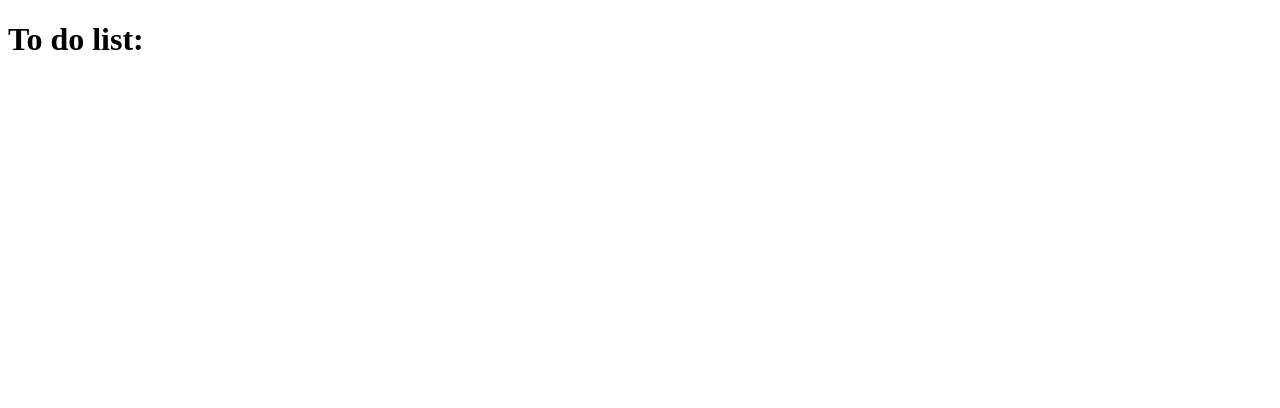
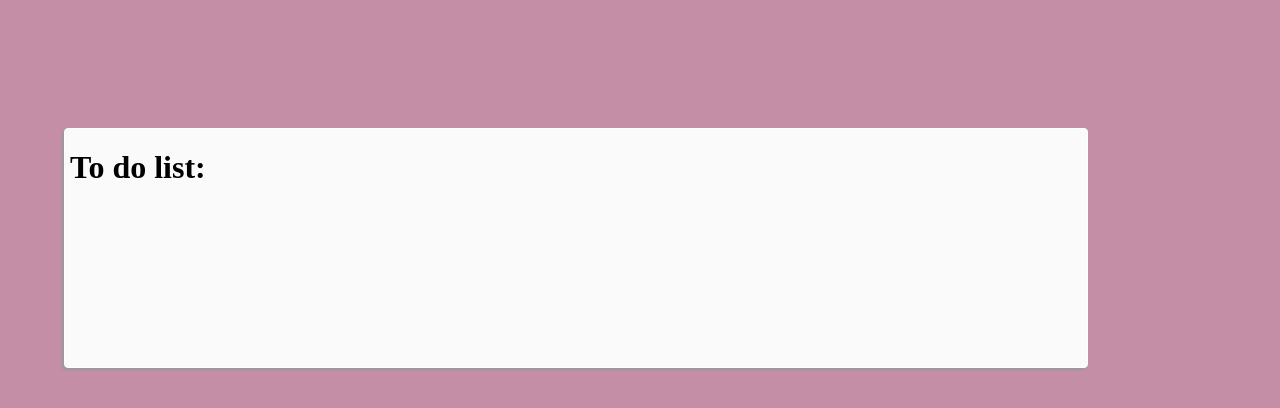
Before and after one commit to SerhiyAndryeyev/hw, a website: page ToDo/index.html in a window 1280 px wide. Drawn offline with Linux system fonts and the light colour scheme; the site is published under a folder, as on GitHub Pages, so addresses that start at the root find nothing.

Commit message:
fixed html file

```diff
--- a/ToDo/index.html
+++ b/ToDo/index.html
@@ -5,7 +5,7 @@
     <meta http-equiv="X-UA-Compatible" content="IE=edge" />
     <meta name="viewport" content="width=device-width, initial-scale=1.0" />
     <title>ToDo</title>
-    <link rel="stylesheet" href="/index.css" />
+    <link rel="stylesheet" href="src/css/todo/index.css" />
   </head>
   <body>
     <!-- START OF CODE  -->
```
Also changed, not shown: ToDo/src/css/todo/index.css (renamed from ToDo/index.css).
